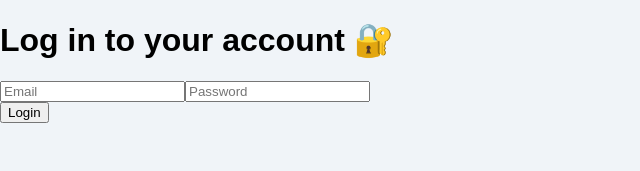
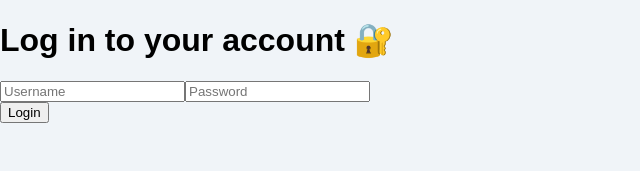
Before and after one commit to cmpt322-2025sp/project-four-loopers, a React (Create React App) app in the folder frognitionfront/: page / in a window 1280 px wide. Shown: the top 171 px of the page, without its empty margins (0-640 px from the left). Built offline with nearby package versions, Linux system fonts and the light colour scheme.

Commit message:
Changed and got loginPage working.

```diff
--- a/frognitionfront/src/LoginPage.js
+++ b/frognitionfront/src/LoginPage.js
@@ -11,7 +11,7 @@ function LoginPage() {
 
   const handleLogin = async (username, password) => {
     try {
-      const response = await axios.post("/auth/login/", {
+      const response = await axios.post("http://127.0.0.1:8000/auth/login/", {
         username,
         password,
       });
@@ -23,8 +23,8 @@ function LoginPage() {
       localStorage.setItem("user", JSON.stringify(user));  // Store user info
 
       setMessage("");
-      // Redirect to addition level or dashboard
-      navigate("/addition");  // Replace with your target route, e.g. "/dashboard"
+
+      navigate("/additionLevel");
     } catch (error) {
       setMessage("Login failed. Please check your credentials.");
     } finally {
@@ -34,15 +34,15 @@ function LoginPage() {
 
   const formik = useFormik({
     initialValues: {
-      email: "",
+      username: "",
       password: "",
     },
     onSubmit: (values) => {
       setLoading(true);
-      handleLogin(values.email, values.password);
+      handleLogin(values.username, values.password);
     },
     validationSchema: Yup.object({
-      email: Yup.string().trim().required("Username is required"),
+      username: Yup.string().trim().required("Username is required"),
       password: Yup.string().trim().required("Password is required"),
     }),
   });
@@ -57,15 +57,15 @@ function LoginPage() {
           <div className="space-y-4">
             <input
               className="border-b border-gray-300 w-full px-2 h-8 rounded focus:border-blue-500"
-              id="email"
-              type="email"
-              placeholder="Email"
-              name="email"
-              value={formik.values.email}
+              id="username"
+              type="username"
+              placeholder="Username"
+              name="username"
+              value={formik.values.username}
               onChange={formik.handleChange}
               onBlur={formik.handleBlur}
             />
-            {formik.errors.email && <div>{formik.errors.email}</div>}
+            {formik.errors.username && <div>{formik.errors.username}</div>}
             <input
               className="border-b border-gray-300 w-full px-2 h-8 rounded focus:border-blue-500"
               id="password"
--- a/frognitionfront/src/RegisterUser.js
+++ b/frognitionfront/src/RegisterUser.js
@@ -15,13 +15,15 @@ function Register() {
     setFormData({ ...formData, [e.target.name]: e.target.value });
   };
 
+
   const handleSubmit = async (e) => {
     e.preventDefault();
     try {
       const response = await axios.post('http://127.0.0.1:8000/auth/register/', formData);
-      setMessage(response.data.message);
+      dispatch(loginAction(response.data.user)); // Dispatch the user info to Redux
+      setMessage('Account Created');
     } catch (error) {
-      setMessage(error.response?.data?.error || 'An error occurred');
+      setMessage(error.response?.data?.error || 'Login failed. Please check your credentials.');
     }
   };
 
```
